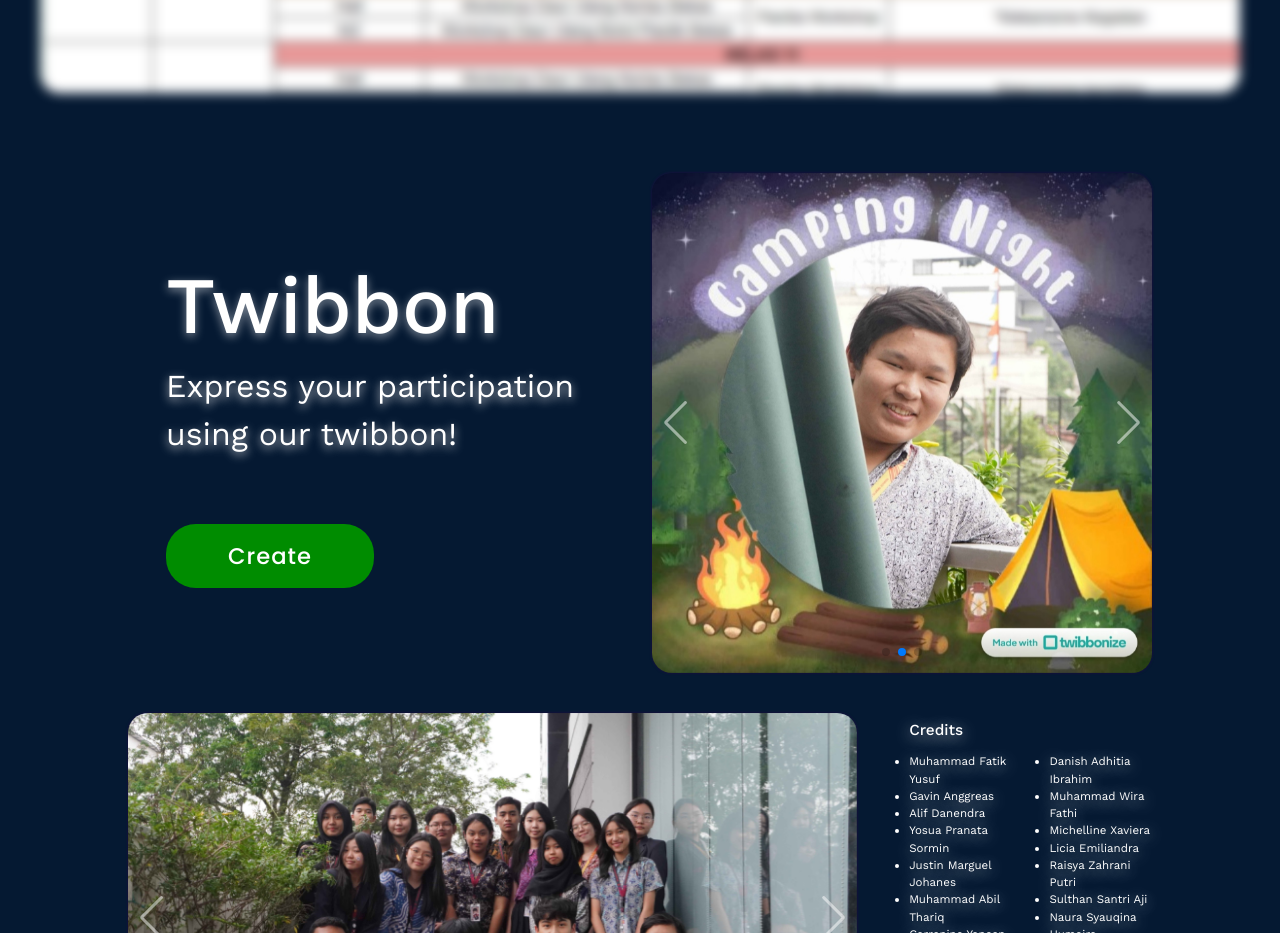
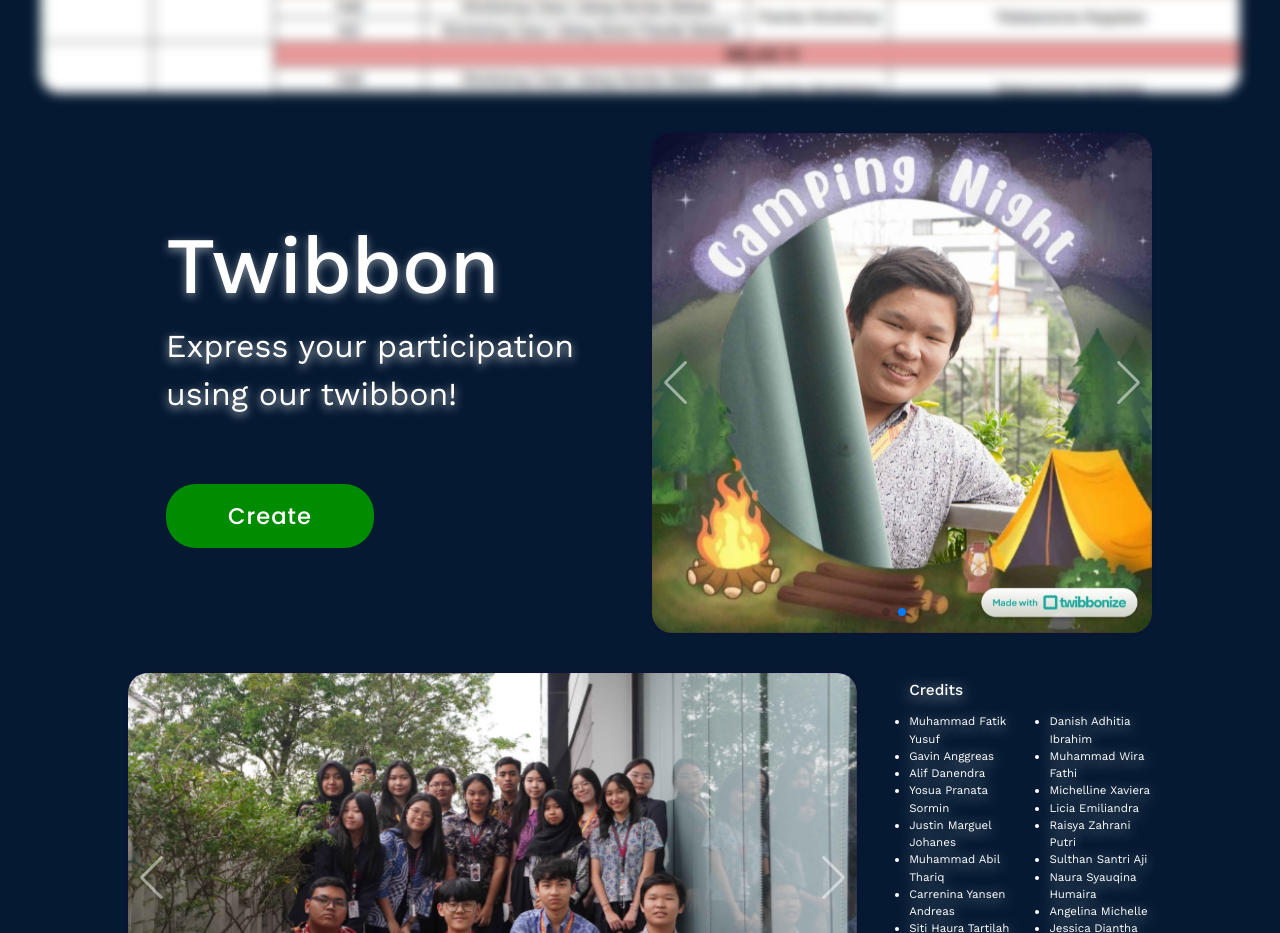
Before and after one commit to GavinAnggreas/Green-Heritage, a plain HTML site: page index.html in a window 1280 px wide. Shown: the part 1520-2453 px from the top of the page. Drawn offline with nearby package versions, Linux system fonts and the light colour scheme; a web font is replaced by a local one.

Commit message:
ganti title and remove space

```diff
--- a/index.html
+++ b/index.html
@@ -21,7 +21,7 @@
     <link rel="preconnect" href="https://fonts.googleapis.com">
     <link rel="preconnect" href="https://fonts.gstatic.com" crossorigin>
     <link href="https://fonts.googleapis.com/css2?family=Baskervville+SC&family=Sevillana&display=swap" rel="stylesheet">
-    <title>Undangan 2.0</title>
+    <title>Green-Heritage</title>
     <link rel="stylesheet" href="style.css">
     <style>
 
@@ -76,8 +76,6 @@
       <img src="rundown.png" style="filter: blur(6px); border-radius:20px; background-color: black;" alt="">
       <div class="centered line2"><a href="https://docs.google.com/spreadsheets/d/1PyUyBdBzqhrDkMAzT9JH6C1NT14xp9yK76kufFIiA4s/edit?gid=0#gid=0">Open</a></div>
     </div>
-
-  <div class="space" id="twi"></div>
 
   <div class="credits">
 
```
